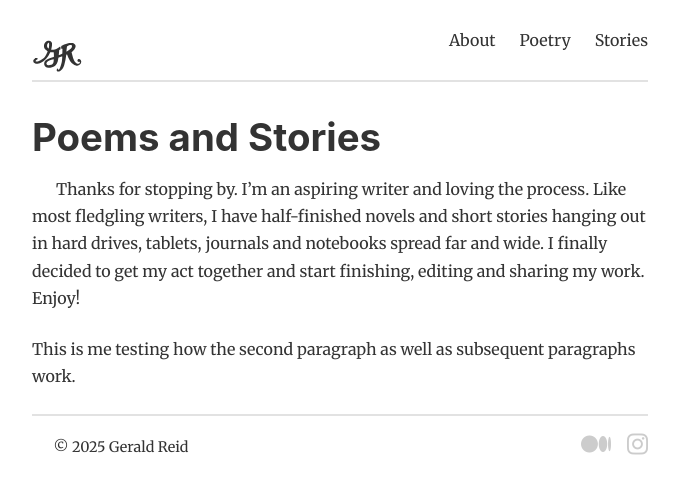
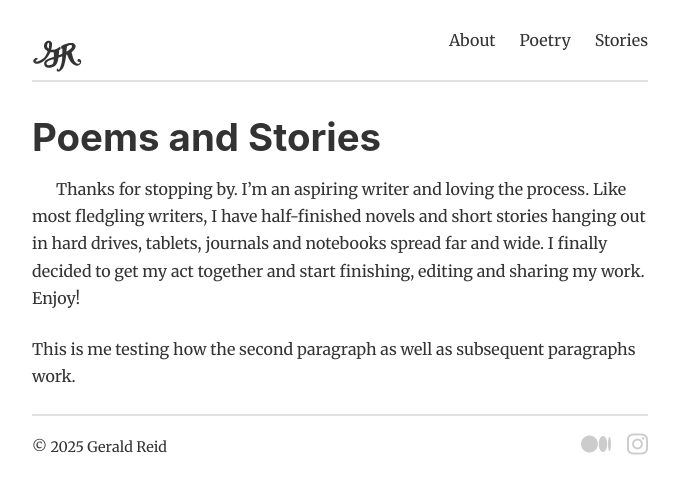
Before and after one commit to geraldreidwriter/geraldreid.github.io, a plain HTML site: page index.html in a window 1280 px wide. Shown: the whole page, without its empty margins (300-979 px from the left). Drawn offline with Linux system fonts and the light colour scheme.

Commit message:
Update styles.css

```diff
--- a/styles.css
+++ b/styles.css
@@ -238,6 +238,7 @@ footer {
   color: #333333;
   margin: 0;
   line-height: 1; /* Matches icon alignment */
+  text-indent: 0;
 }
 
 .footer-social {
```
